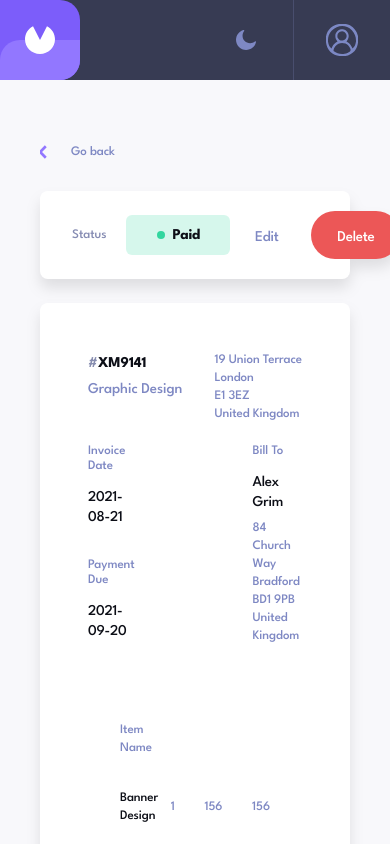
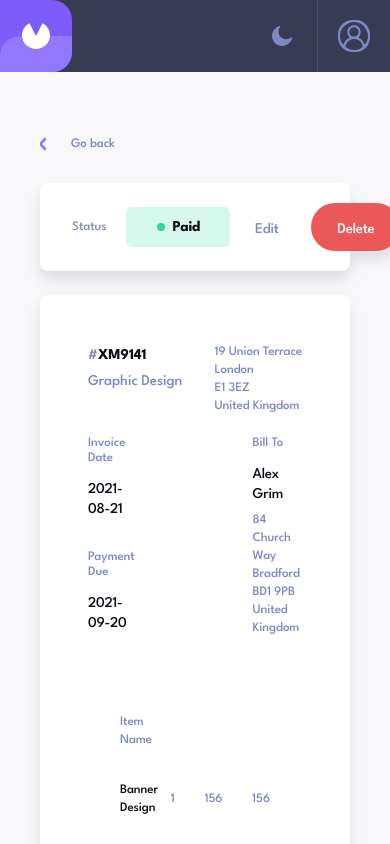
Before and after one commit to GiOrGI175/invoices-front, a Next.js app: page /invoices/1 in a window 390 px wide. Shown: the top 844 px of the page. Built offline with nearby package versions, Linux system fonts and the light colour scheme.

Commit message:
feature/header mobile responsive

```diff
--- a/components/_atoms/header/DarkMode.tsx
+++ b/components/_atoms/header/DarkMode.tsx
@@ -10,7 +10,7 @@ export default function DarkMode() {
   return (
     <button
       onClick={() => toggleDarkMode()}
-      className='lg:pb-[32px] lg:w-[103px] max-lg:w-[96px] max-lg:h-[80px]  flex justify-center max-lg:items-center lg:border-b-[1px] max-lg:border-r-[1px] border-[#494E6E]  cursor-pointer'
+      className='lg:pb-[32px] lg:w-[103px] max-lg:w-[96px] max-sm:w-[72px]  max-lg:h-[80px]  max-sm:h-[72px] flex justify-center max-lg:items-center lg:border-b-[1px] max-lg:border-r-[1px] border-[#494E6E]  cursor-pointer'
     >
       <AnimatePresence mode='wait' initial={false}>
         <motion.div
--- a/components/_atoms/header/UserBtn.tsx
+++ b/components/_atoms/header/UserBtn.tsx
@@ -6,7 +6,7 @@ export default function UserBtn() {
   const isDarkMode = useDarkMode((state) => state.isDarkMode);
 
   return (
-    <button className=' max-lg:w-[96px] max-lg:flex max-lg:justify-center  lg:my-[24px] cursor-pointer'>
+    <button className=' max-lg:w-[96px] max-sm:w-[72px] max-lg:flex max-lg:justify-center  lg:my-[24px] cursor-pointer'>
       <AnimatePresence mode='wait' initial={false}>
         <motion.div
           key={isDarkMode ? 'sun' : 'moon'}
--- a/components/_organisms/header/Header.tsx
+++ b/components/_organisms/header/Header.tsx
@@ -20,7 +20,7 @@ export default function Header() {
           duration: 1.2,
           stiffness: 120,
         }}
-        className={`lg:fixed max-lg:relative w-[103px] h-[100dvh] max-lg:w-[100dvw] max-lg:h-[80px] flex flex-col max-lg:flex-row justify-between items-center lg:rounded-br-[20px] lg:rounded-tr-[20px] ${
+        className={`lg:fixed max-lg:relative w-[103px] h-[100dvh] max-lg:w-[100dvw] sm:max-lg:h-[80px] max-sm:h-[72px] flex flex-col max-lg:flex-row justify-between items-center lg:rounded-br-[20px] lg:rounded-tr-[20px] ${
           isDarkMode ? 'bg-[#1E2139]' : 'bg-[#373B53]'
         }  transition-colors duration-1000  z-50`}
       >
@@ -35,7 +35,7 @@ export default function Header() {
           <div className='absolute w-[103px] h-[103px] top-[50%] rounded-tl-[20px] bg-[#9277FF] z-10' />
         </div>
 
-        <div className='relative w-[80px] h-[80px] max-lg:flex lg:hidden justify-center items-center bg-[#7C5DFA] rounded-br-[20px] rounded-tr-[20px] overflow-hidden '>
+        <div className='relative w-[80px] h-[80px] sm:max-lg:flex hidden justify-center items-center bg-[#7C5DFA] rounded-br-[20px] rounded-tr-[20px] overflow-hidden '>
           <Image
             src='/assets/svg/Logo.svg'
             width={30}
@@ -44,6 +44,17 @@ export default function Header() {
             className='relative z-20'
           />
           <div className='absolute w-[80px] h-[80px] top-[50%] rounded-tl-[20px] bg-[#9277FF] z-10' />
+        </div>
+
+        <div className='relative w-[72px] h-[72px] flex sm:hidden justify-center items-center bg-[#7C5DFA] rounded-br-[20px] rounded-tr-[20px] overflow-hidden '>
+          <Image
+            src='/assets/svg/Logo.svg'
+            width={28}
+            height={28}
+            alt='Logo'
+            className='relative z-20'
+          />
+          <div className='absolute w-[72px] h-[72px] top-[50%] rounded-tl-[20px] bg-[#9277FF] z-10' />
         </div>
 
         <div className='flex lg:flex-col max-lg:flex-row justify-between items-center'>
```
